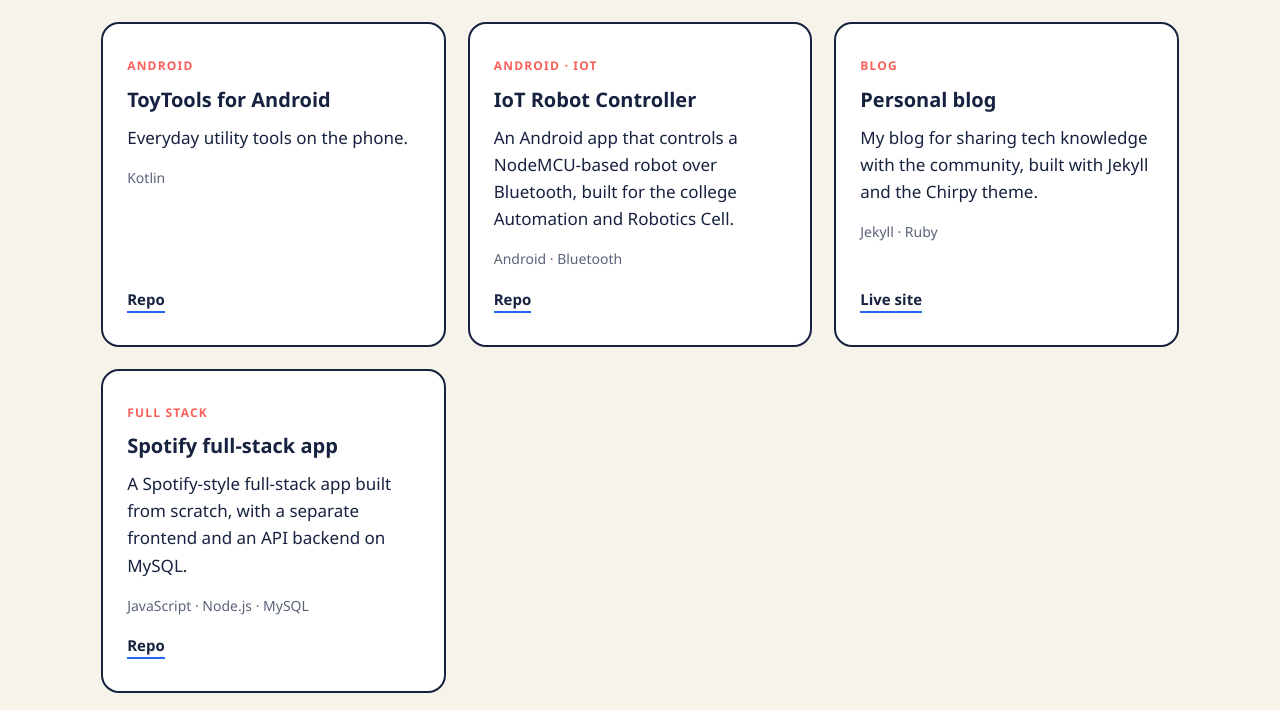
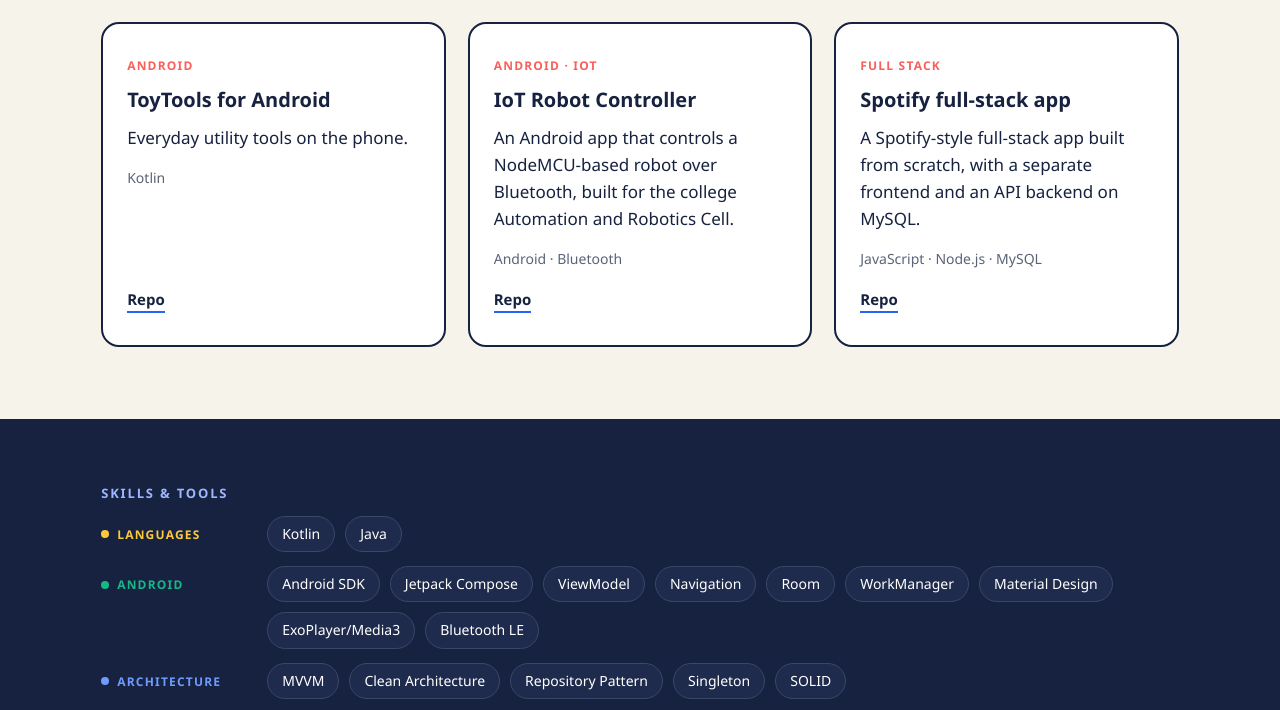
Before and after one commit to AtharvaMahamuni/atharvamahamuni.github.io, a plain HTML site: page index.html in a window 1280 px wide. Shown: the part 2314-3024 px from the top of the page. Drawn offline with Linux system fonts and the light colour scheme.

Commit message:
Update index.html

```diff
--- a/index.html
+++ b/index.html
@@ -124,13 +124,6 @@
       <p class="links"><a href="https://github.com/AtharvaMahamuni/robot-controller-app">Repo</a></p>
     </article>
     <article class="card">
-      <p class="kind">Blog</p>
-      <h3>Personal blog</h3>
-      <p>My blog for sharing tech knowledge with the community, built with Jekyll and the Chirpy theme.</p>
-      <p class="stack">Jekyll · Ruby</p>
-      <p class="links"><a href="https://atharvamahamuni.github.io/personal/">Live site</a></p>
-    </article>
-    <article class="card">
       <p class="kind">Full stack</p>
       <h3>Spotify full-stack app</h3>
       <p>A Spotify-style full-stack app built from scratch, with a separate frontend and an API backend on MySQL.</p>
```
